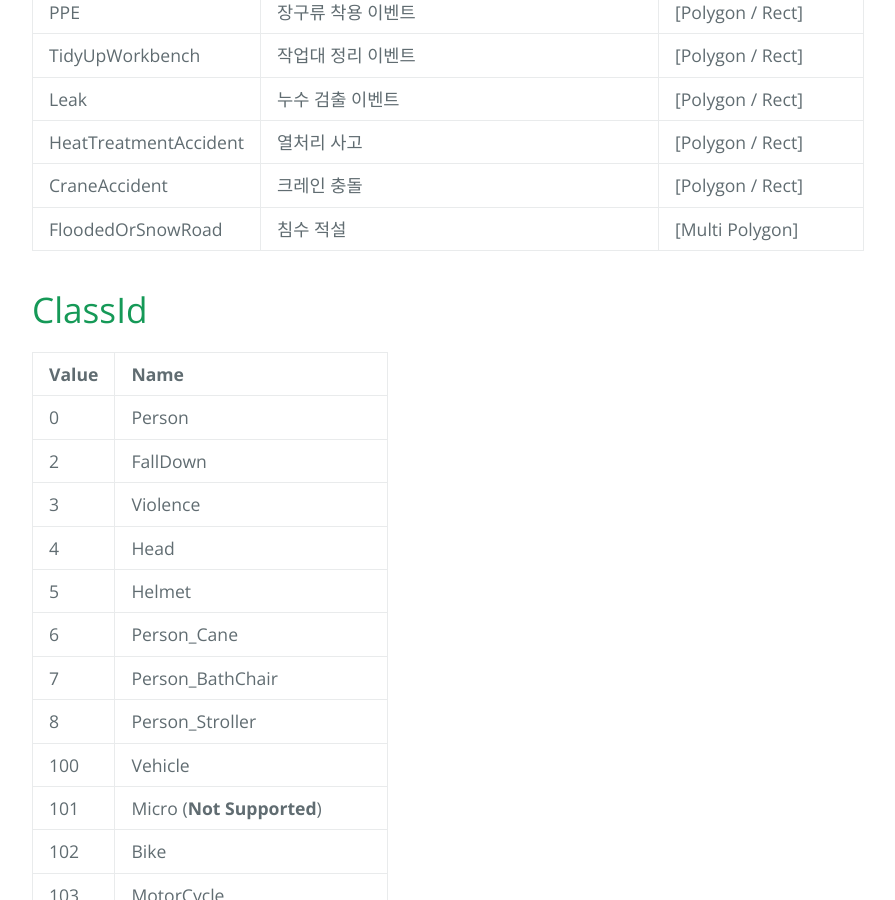
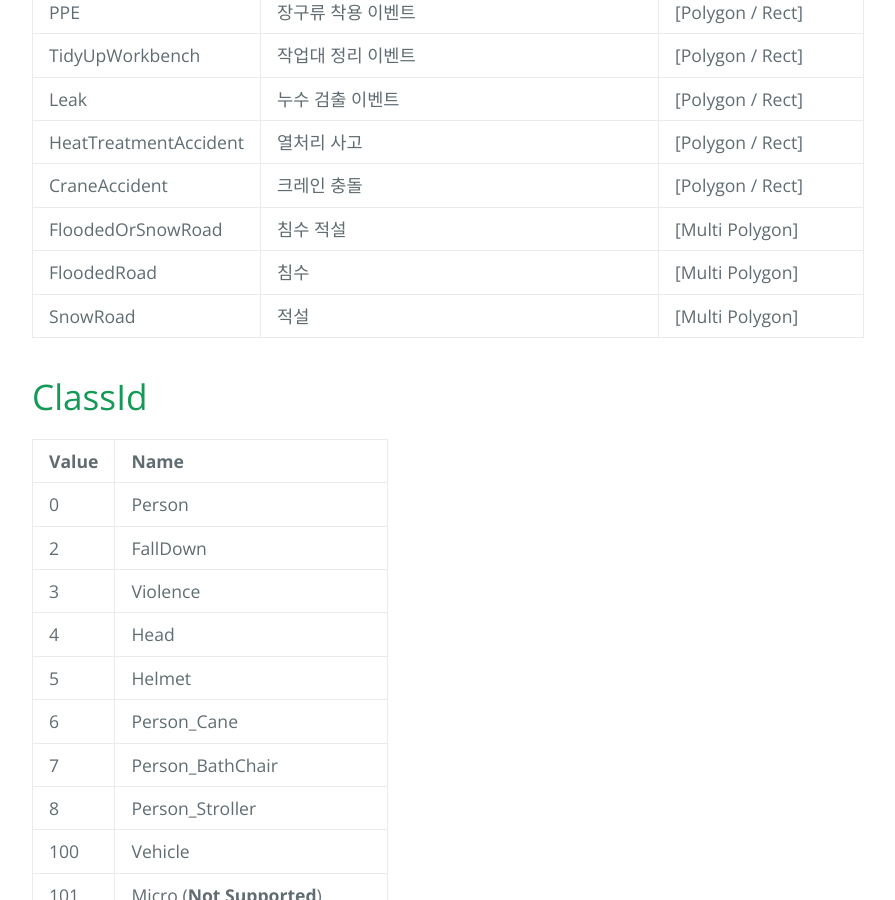
Before and after one commit to nextk-developer/nkapi, a Jekyll site: the page built from docs/kr/api/v3/common/models.md, in a window 1280 px wide and 900 px high, scrolled down 4221 px. Shown: the whole window, without its empty margins (192-1087 px from the left). Built offline with Jekyll 4.4.1, drawn with Linux system fonts in a browser that asks for light colours; some of the changed text lies outside the part shown.

Commit message:
침수 / 적설 이벤트 분리

```diff
--- a/docs/kr/api/v3/common/models.md
+++ b/docs/kr/api/v3/common/models.md
@@ -111,6 +111,8 @@ Direction, LeftTurn, RightTurn, UTurn 이벤트는 MultiLine으로 설정 후 Po
 | HeatTreatmentAccident | 열처리 사고 | [Polygon / Rect]
 | CraneAccident | 크레인 충돌 | [Polygon / Rect]
 | FloodedOrSnowRoad | 침수 적설 | [Multi Polygon]
+| FloodedRoad | 침수 | [Multi Polygon]
+| SnowRoad | 적설 | [Multi Polygon]
 
 # ClassId
 
```
Also changed, not shown: other parts of docs/kr/api/v3/common/models.md (+1 -0 lines).
